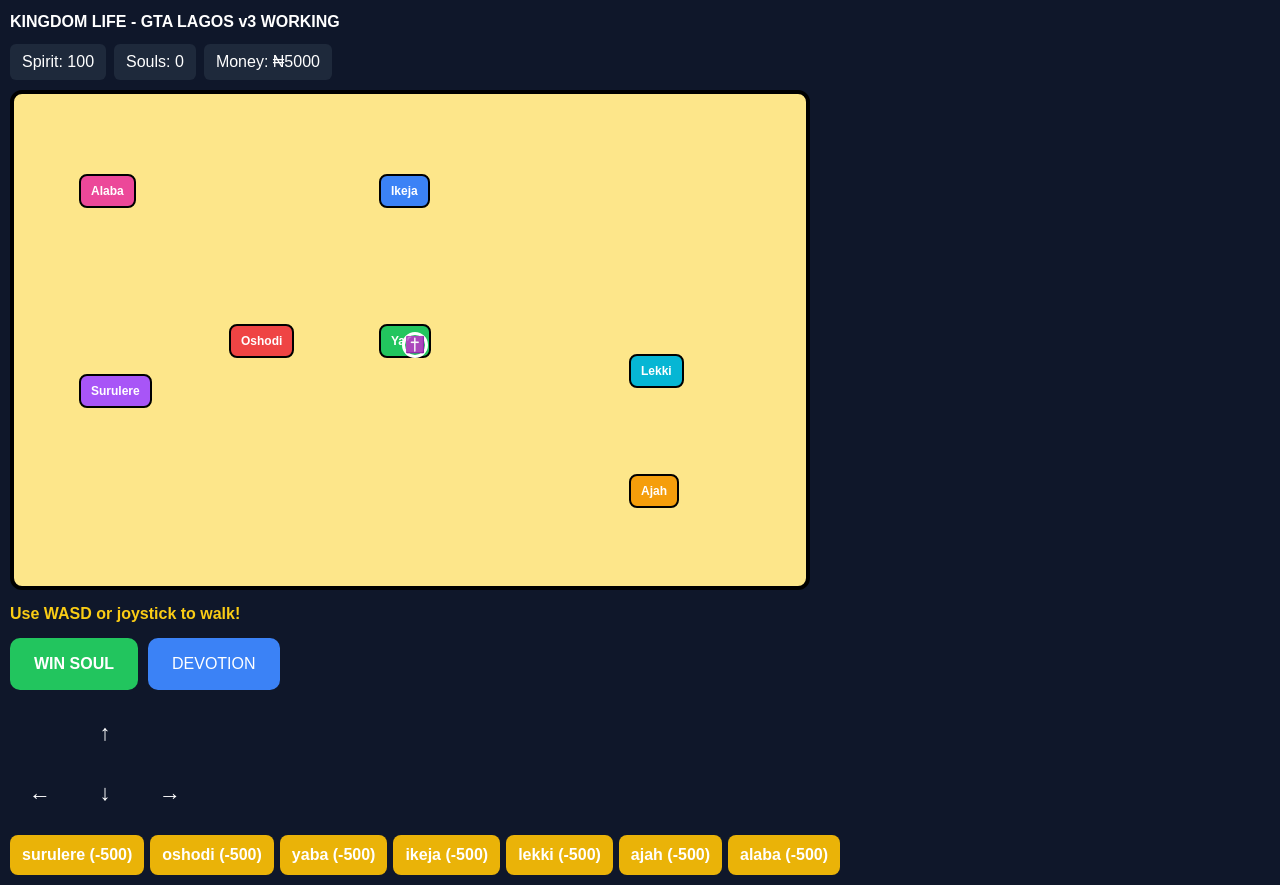
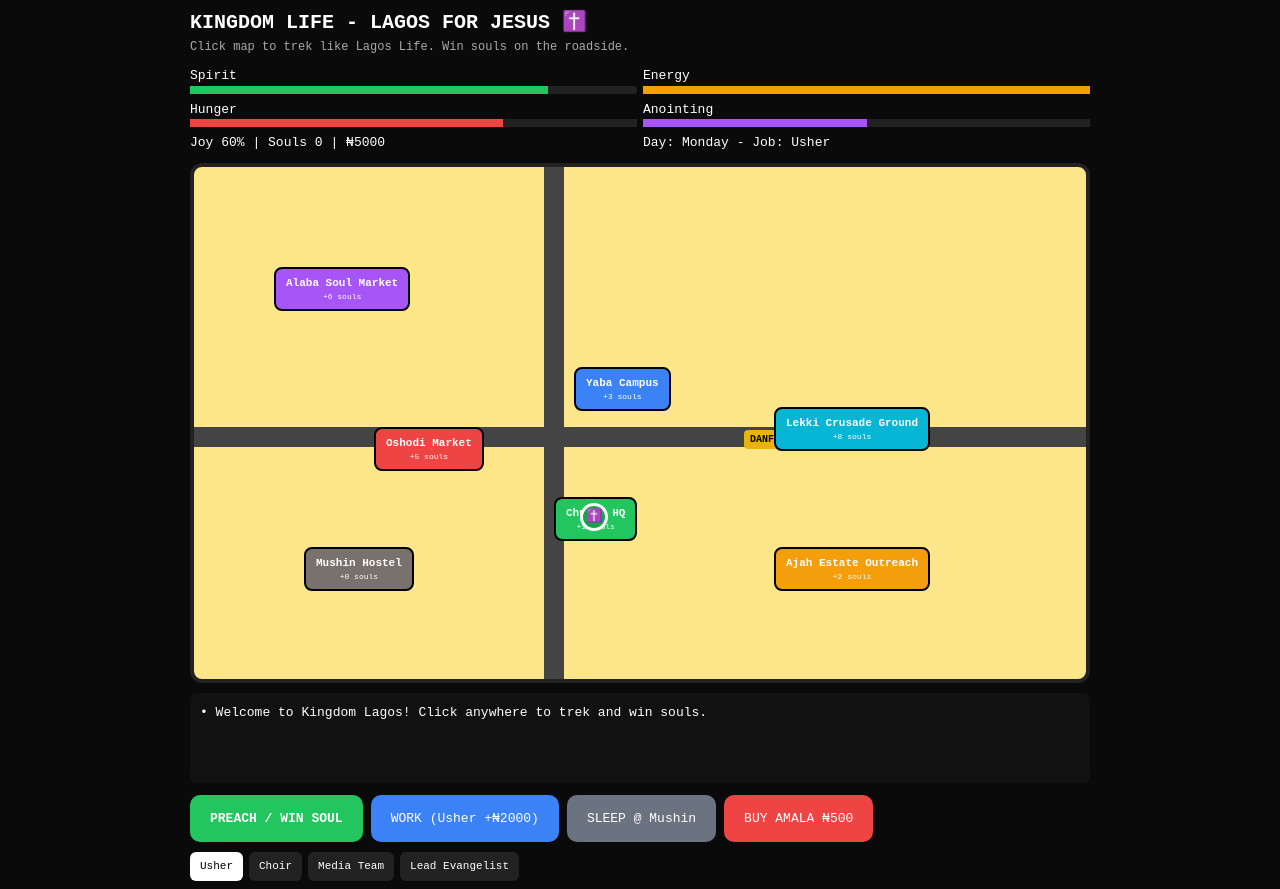
Before and after one commit to Niiizzy/kingdom-life, a Next.js app in the folder kingdom-life/: page / in a window 1280 px wide. Built offline with nearby package versions, Linux system fonts and the light colour scheme.

Commit message:
lagos life clone

```diff
--- a/kingdom-life/app/page.tsx
+++ b/kingdom-life/app/page.tsx
@@ -3,138 +3,173 @@
 "use client";
 import { useEffect, useState, useRef } from "react";
 
-const AREAS = {
-  surulere: {name: "Surulere", x: 100, y: 300, color: "#a855f7", risk: 0.2, reward: 2},
-  oshodi: {name: "Oshodi", x: 250, y: 250, color: "#ef4444", risk: 0.4, reward: 5},
-  yaba: {name: "Yaba", x: 400, y: 250, color: "#22c55e", risk: 0.15, reward: 1},
-  ikeja: {name: "Ikeja", x: 400, y: 100, color: "#3b82f6", risk: 0.25, reward: 3},
-  lekki: {name: "Lekki", x: 650, y: 280, color: "#06b6d4", risk: 0.15, reward: 4},
-  ajah: {name: "Ajah", x: 650, y: 400, color: "#f59e0b", risk: 0.1, reward: 2},
-  alaba: {name: "Alaba", x: 100, y: 100, color: "#ec4899", risk: 0.3, reward: 6},
+const LOCATIONS = {
+  church: { name: "Church HQ", x: 400, y: 350, color: "#22c55e", type: "work", souls: 1, desc: "Sunday Service - Restore Spirit" },
+  oshodi: { name: "Oshodi Market", x: 220, y: 280, color: "#ef4444", type: "evangelism", souls: 5, desc: "Hot market! Many souls but area boys" },
+  yaba: { name: "Yaba Campus", x: 420, y: 220, color: "#3b82f6", type: "revival", souls: 3, desc: "UNILAG Revival - Students ready" },
+  lekki: { name: "Lekki Crusade Ground", x: 620, y: 260, color: "#06b6d4", type: "crusade", souls: 8, desc: "Big crusade! Need 50 energy" },
+  alaba: { name: "Alaba Soul Market", x: 120, y: 120, color: "#a855f7", type: "evangelism", souls: 6, desc: "Traders = Alaba multiplier" },
+  ajah: { name: "Ajah Estate Outreach", x: 620, y: 400, color: "#f59e0b", type: "house-to-house", souls: 2, desc: "Door to door, easy souls" },
+  mushin: { name: "Mushin Hostel", x: 150, y: 400, color: "#78716c", type: "home", souls: 0, desc: "Your home - Sleep to restore energy" },
 };
-const AREA_IDS = Object.keys(AREAS);
+const JOBS = [
+  { id: "usher", name: "Usher", pay: 2000, energy: -20, spirit: +10 },
+  { id: "choir", name: "Choir", pay: 3500, energy: -15, spirit: +15 },
+  { id: "media", name: "Media Team", pay: 6000, energy: -25, spirit: +5 },
+  { id: "evangelist", name: "Lead Evangelist", pay: 12000, energy: -35, spirit: +25 },
+];
 
-export default function Game() {
-  const [game, setGame] = useState({ spirit: 100, souls: 0, money: 5000, player: {x: 400, y: 250}, lang: "EN" });
-  const [currentArea, setCurrentArea] = useState(null);
-  const [message, setMessage] = useState("Use WASD or joystick to walk!");
-  const keysRef = useRef({});
+export default function KingdomLagosLife() {
+  const [player, setPlayer] = useState({ x: 400, y: 350 });
+  const [target, setTarget] = useState(null);
+  const [stats, setStats] = useState({ spirit: 80, energy: 100, hunger: 70, joy: 60, anointing: 50, souls: 0, money: 5000 });
+  const [near, setNear] = useState(null);
+  const [log, setLog] = useState(["Welcome to Kingdom Lagos! Click anywhere to trek and win souls."]);
+  const [job, setJob] = useState(JOBS[0]);
+  const [day, setDay] = useState("Monday");
+  const mapRef = useRef(null);
 
-  // Load save
+  // REAL CLICK TO MOVE LIKE LAGOS LIFE
+  const handleMapClick = (e) => {
+    const rect = mapRef.current.getBoundingClientRect();
+    const tx = e.clientX - rect.left;
+    const ty = e.clientY - rect.top;
+    setTarget({ x: tx, y: ty });
+    addLog(`Trekking to (${Math.round(tx)}, ${Math.round(ty)})...`);
+  };
+
+  // Movement loop
   useEffect(() => {
-    try {
-      const s = localStorage.getItem("kingdom-life-v2");
-      if (s) setGame(JSON.parse(s));
-    } catch {}
-  }, []);
-  // Save
-  useEffect(() => { localStorage.setItem("kingdom-life-v2", JSON.stringify(game)); }, [game]);
-
-  // Keyboard
-  useEffect(() => {
-    const d = (e) => { keysRef.current[e.key.toLowerCase()] = true; };
-    const u = (e) => { keysRef.current[e.key.toLowerCase()] = false; };
-    window.addEventListener("keydown", d);
-    window.addEventListener("keyup", u);
-    return () => { window.removeEventListener("keydown", d); window.removeEventListener("keyup", u); };
-  }, []);
-
-  // MOVEMENT LOOP - FIXED
-  useEffect(() => {
-    const loop = setInterval(() => {
-      const k = keysRef.current;
-      let dx = 0, dy = 0;
-      if (k["w"] || k["arrowup"]) dy = -4;
-      if (k["s"] || k["arrowdown"]) dy = 4;
-      if (k["a"] || k["arrowleft"]) dx = -4;
-      if (k["d"] || k["arrowright"]) dx = 4;
-
-      if (dx!==0 || dy!==0) {
-        setGame(g => {
-          let nx = Math.max(15, Math.min(785, g.player.x + dx));
-          let ny = Math.max(15, Math.min(485, g.player.y + dy));
-          // check area
-          for (let id of AREA_IDS) {
-            let a = AREAS[id];
-            if (Math.hypot(nx - a.x, ny - a.y) < 60) {
-              if (currentArea!== id) {
-                setCurrentArea(id);
-                setMessage(`Entered ${a.name} - Press WIN SOUL!`);
+    if (!target) return;
+    const interval = setInterval(() => {
+      setPlayer(p => {
+        const dx = target.x - p.x;
+        const dy = target.y - p.y;
+        const dist = Math.hypot(dx, dy);
+        if (dist < 5) {
+          clearInterval(interval);
+          setTarget(null);
+          // check if near location
+          for (let id in LOCATIONS) {
+            let loc = LOCATIONS[id];
+            if (Math.hypot(p.x - loc.x, p.y - loc.y) < 60) {
+              setNear(id);
+              addLog(`Arrived at ${loc.name}: ${loc.desc}`);
+              // random roadside encounter
+              if (Math.random() < 0.6) {
+                setTimeout(() => triggerEncounter(id), 500);
               }
               break;
             }
           }
-          return {...g, player: {x: nx, y: ny}};
-        });
-      }
+          return p;
+        }
+        return { x: p.x + dx * 0.08, y: p.y + dy * 0.08 };
+      });
     }, 16);
-    return () => clearInterval(loop);
-  }, [currentArea]);
+    return () => clearInterval(interval);
+  }, [target]);
+
+  const addLog = (msg) => setLog(l => [msg,...l].slice(0, 5));
+
+  const triggerEncounter = (locId) => {
+    const loc = LOCATIONS[locId];
+    const events = [
+      { text: `A girl in ${loc.name} says: "I need hope" - Share Jesus?`, win: loc.souls, spirit: 5 },
+      { text: `Danfo driver shouts: "Oga, you get message?" - Preach!`, win: loc.souls + 1, spirit: 10 },
+      { text: `Area boy: "Wetin you carry?" - Show love!`, win: 0, spirit: -10, money: -500 },
+      { text: `Small revival broke out! People gathering!`, win: loc.souls * 2, spirit: 20 },
+    ];
+    const ev = events[Math.floor(Math.random() * events.length)];
+    addLog(ev.text);
+  };
 
   const winSoul = () => {
-    if (!currentArea) { setMessage("Walk into a colored area first!"); return; }
-    const area = AREAS[currentArea];
-    if (Math.random() < area.risk) {
-      setGame(g => ({...g, money: g.money - 1000, spirit: Math.min(100, g.spirit + 10)}));
-      setMessage("Area boy! -N1000 but +10 Spirit");
+    if (!near) return addLog("Walk into a location first!");
+    if (stats.energy < 10) return addLog("No energy! Go home to Mushin to sleep.");
+    const loc = LOCATIONS[near];
+    if (near === "alaba") {
+      // Alaba multiplier from your original idea
+      const won = loc.souls + Math.floor(Math.random() * 5);
+      setStats(s => ({...s, souls: s.souls + won, energy: s.energy - 10, spirit: Math.min(100, s.spirit + 5), joy: Math.min(100, s.joy + 5) }));
+      addLog(`Alaba multiplier! You won ${won} souls and they brought friends!`);
     } else {
-      setGame(g => ({...g, souls: g.souls + area.reward, spirit: Math.min(100, g.spirit + 5)}));
-      setMessage(`You won ${area.reward} souls in ${area.name}!`);
+      setStats(s => ({...s, souls: s.souls + loc.souls, energy: s.energy - 10, anointing: Math.min(100, s.anointing + 3) }));
+      addLog(`Souls won! +${loc.souls} in ${loc.name}`);
     }
   };
 
-  const goTo = (id) => {
-    if (game.money < 500) { setMessage("No money for danfo! Need N500"); return; }
-    setGame(g => ({...g, money: g.money - 500, player: {x: AREAS[id].x, y: AREAS[id].y}}));
-    setCurrentArea(id);
-    setMessage(`Danfo to ${AREAS[id].name}!`);
+  const doJob = () => {
+    setStats(s => ({...s, money: s.money + job.pay, energy: Math.max(0, s.energy + job.energy), spirit: Math.min(100, s.spirit + job.spirit), hunger: Math.max(0, s.hunger - 15) }));
+    addLog(`Worked as ${job.name}: +₦${job.pay}`);
   };
 
-  // Touch controls
-  const hold = (key, v) => {
-    if (v) keysRef.current[key] = true;
-    else delete keysRef.current[key];
+  const sleep = () => {
+    setStats(s => ({...s, energy: 100, hunger: Math.max(0, s.hunger - 10), spirit: Math.min(100, s.spirit + 10) }));
+    addLog("Slept at Mushin Hostel - Energy restored!");
+    // rent check
+    if (day === "Sunday") {
+      setStats(s => ({...s, money: Math.max(0, s.money - 1500) }));
+      addLog("Sunday! Hostel rent paid: -₦1500");
+    }
   };
 
   return (
-    <div style={{background: "#0f172a", color: "white", minHeight: "100vh", padding: 10, userSelect: "none"}}>
-      <h1 style={{fontWeight: 900}}>KINGDOM LIFE - GTA LAGOS v3 WORKING</h1>
-      <div style={{display: "flex", gap: 8, margin: "10px 0", flexWrap: "wrap"}}>
-        <span style={{background: "#1e293b", padding: "6px 12px", borderRadius: 6}}>Spirit: {game.spirit}</span>
-        <span style={{background: "#1e293b", padding: "6px 12px", borderRadius: 6}}>Souls: {game.souls}</span>
-        <span style={{background: "#1e293b", padding: "6px 12px", borderRadius: 6}}>Money: ₦{game.money}</span>
-      </div>
+    <div style={{ background: "#0a0a0a", color: "white", minHeight: "100vh", fontFamily: "monospace", padding: 8 }}>
+      <div style={{ maxWidth: 900, margin: "0 auto" }}>
+        <h1 style={{ fontWeight: 900, fontSize: 20 }}>KINGDOM LIFE - LAGOS FOR JESUS ✝️</h1>
+        <p style={{ color: "#aaa", fontSize: 12 }}>Click map to trek like Lagos Life. Win souls on the roadside.</p>
 
-      <div style={{position: "relative", background: "#fde68a", border: "4px solid black", width: "100%", maxWidth: 800, height: 500, borderRadius: 12, overflow: "hidden"}}>
-        {AREA_IDS.map(id => {
-          let a = AREAS[id];
-          return <div key={id} style={{position: "absolute", left: a.x-35, top: a.y-20, background: currentArea===id? "white" : a.color, color: currentArea===id? "black" : "white", padding: "6px 10px", borderRadius: 8, fontWeight: 800, border: "2px solid black", fontSize: 12}}>{a.name}</div>
-        })}
-        <div style={{position: "absolute", left: game.player.x-12, top: game.player.y-12, width: 26, height: 26, background: "#22c55e", borderRadius: "50%", border: "3px solid white", display: "flex", alignItems: "center", justifyContent: "center", fontSize: 16}}>✝️</div>
-      </div>
+        {/* NEEDS BARS LIKE LAGOS LIFE */}
+        <div style={{ display: "grid", gridTemplateColumns: "1fr 1fr", gap: 6, margin: "10px 0" }}>
+          <div>Spirit <div style={{ background: "#222", height: 8, borderRadius: 4 }}><div style={{ width: `${stats.spirit}%`, background: "#22c55e", height: 8 }} /></div></div>
+          <div>Energy <div style={{ background: "#222", height: 8 }}><div style={{ width: `${stats.energy}%`, background: "#f59e0b", height: 8 }} /></div></div>
+          <div>Hunger <div style={{ background: "#222", height: 8 }}><div style={{ width: `${stats.hunger}%`, background: "#ef4444", height: 8 }} /></div></div>
+          <div>Anointing <div style={{ background: "#222", height: 8 }}><div style={{ width: `${stats.anointing}%`, background: "#a855f7", height: 8 }} /></div></div>
+          <div>Joy {stats.joy}% | Souls {stats.souls} | ₦{stats.money}</div>
+          <div>Day: {day} - Job: {job.name}</div>
+        </div>
 
-      <p style={{color: "#facc15", fontWeight: 800, margin: "12px 0", minHeight: 20}}>{message}</p>
+        {/* MAP - CLICK TO MOVE */}
+        <div ref={mapRef} onClick={handleMapClick} style={{ position: "relative", width: "100%", height: 520, background: "#fde68a", borderRadius: 12, overflow: "hidden", border: "4px solid #222", cursor: "crosshair" }}>
+          {/* Roads */}
+          <div style={{ position: "absolute", left: 0, right: 0, top: 260, height: 20, background: "#444" }} />
+          <div style={{ position: "absolute", left: 350, top: 0, bottom: 0, width: 20, background: "#444" }} />
 
-      {/* CONTROLS - ALWAYS VISIBLE */}
-      <div style={{display: "flex", gap: 10, flexWrap: "wrap"}}>
-        <button onClick={winSoul} style={{background: "#22c55e", padding: "14px 24px", borderRadius: 10, fontWeight: 900, border: "none", color: "white", fontSize: 16}}>WIN SOUL</button>
-        <button onClick={()=>{setGame(g=>({...g, spirit: 100})); setMessage("Devotion done! Spirit 100");}} style={{background: "#3b82f6", padding: "14px 24px", borderRadius: 10, border: "none", color: "white"}}>DEVOTION</button>
-      </div>
+          {/* Danfos moving */}
+          <div style={{ position: "absolute", left: `${(Date.now()/20)%800}px`, top: 263, background: "#eab308", padding: "2px 6px", borderRadius: 4, color: "black", fontSize: 10, fontWeight: 900 }}>DANFO</div>
 
-      {/* JOYSTICK FOR MOBILE */}
-      <div style={{marginTop: 15, display: "grid", gridTemplateColumns: "60px 60px 60px", gap: 5, width: 190}}>
-        <div></div>
-        <button onTouchStart={()=>hold("w", true)} onTouchEnd={()=>hold("w", false)} onMouseDown={()=>hold("w", true)} onMouseUp={()=>hold("w", false)} style={{height: 55, fontSize: 22, borderRadius: 10}}>↑</button>
-        <div></div>
-        <button onTouchStart={()=>hold("a", true)} onTouchEnd={()=>hold("a", false)} onMouseDown={()=>hold("a", true)} onMouseUp={()=>hold("a", false)} style={{height: 55, fontSize: 22, borderRadius: 10}}>←</button>
-        <button onTouchStart={()=>hold("s", true)} onTouchEnd={()=>hold("s", false)} onMouseDown={()=>hold("s", true)} onMouseUp={()=>hold("s", false)} style={{height: 55, fontSize: 22, borderRadius: 10}}>↓</button>
-        <button onTouchStart={()=>hold("d", true)} onTouchEnd={()=>hold("d", false)} onMouseDown={()=>hold("d", true)} onMouseUp={()=>hold("d", false)} style={{height: 55, fontSize: 22, borderRadius: 10}}>→</button>
-      </div>
+          {/* Locations */}
+          {Object.entries(LOCATIONS).map(([id, loc]) => (
+            <div key={id} style={{ position: "absolute", left: loc.x - 40, top: loc.y - 20, background: near === id? "white" : loc.color, color: near === id? "black" : "white", padding: "6px 10px", borderRadius: 8, fontWeight: 900, fontSize: 11, border: "2px solid black", textAlign: "center" }}>
+              {loc.name}<div style={{ fontSize: 8, fontWeight: 400 }}>+{loc.souls} souls</div>
+            </div>
+          ))}
 
-      <div style={{marginTop: 15, display: "flex", gap: 6, flexWrap: "wrap"}}>
-        {AREA_IDS.map(id => (
-          <button key={id} onClick={()=>goTo(id)} disabled={currentArea===id} style={{background: currentArea===id? "#555" : "#eab308", padding: "8px 12px", borderRadius: 8, border: "none", fontWeight: 700}}>{id} (-500)</button>
-        ))}
+          {/* Player - Real walking person */}
+          <div style={{ position: "absolute", left: player.x - 14, top: player.y - 14, transition: "transform 0.1s", transform: target? "scale(1.1)" : "scale(1)", width: 28, height: 28, background: "#16a34a", borderRadius: "50%", border: "3px solid white", display: "flex", alignItems: "center", justifyContent: "center", zIndex: 10 }}>✝️</div>
+
+          {/* Target */}
+          {target && <div style={{ position: "absolute", left: target.x - 4, top: target.y - 4, width: 8, height: 8, background: "red", borderRadius: "50%", border: "2px solid white" }} />}
+        </div>
+
+        {/* Action Log - Lagos Life style */}
+        <div style={{ background: "#111", borderRadius: 8, padding: 10, marginTop: 10, minHeight: 90 }}>
+          {log.map((l, i) => <div key={i} style={{ fontSize: 13, opacity: 1 - i * 0.2, marginBottom: 4 }}>• {l}</div>)}
+        </div>
+
+        {/* Controls */}
+        <div style={{ display: "flex", gap: 8, flexWrap: "wrap", marginTop: 12 }}>
+          <button onClick={winSoul} style={{ background: "#22c55e", padding: "14px 20px", borderRadius: 10, border: "none", fontWeight: 900, color: "white" }}>PREACH / WIN SOUL</button>
+          <button onClick={doJob} style={{ background: "#3b82f6", padding: "14px 20px", borderRadius: 10, border: "none", color: "white" }}>WORK ({job.name} +₦{job.pay})</button>
+          <button onClick={sleep} style={{ background: "#6b7280", padding: "14px 20px", borderRadius: 10, border: "none", color: "white" }}>SLEEP @ Mushin</button>
+          <button onClick={() => setStats(s => ({...s, hunger: Math.min(100, s.hunger + 30), money: s.money - 500 }))} style={{ background: "#ef4444", padding: "14px 20px", borderRadius: 10, border: "none", color: "white" }}>BUY AMALA ₦500</button>
+        </div>
+
+        {/* Jobs selector */}
+        <div style={{ marginTop: 10, display: "flex", gap: 6 }}>
+          {JOBS.map(j => <button key={j.id} onClick={() => setJob(j)} style={{ background: job.id === j.id? "white" : "#222", color: job.id === j.id? "black" : "white", padding: "6px 10px", borderRadius: 6, border: "none", fontSize: 11 }}>{j.name}</button>)}
+        </div>
       </div>
     </div>
   );
```
